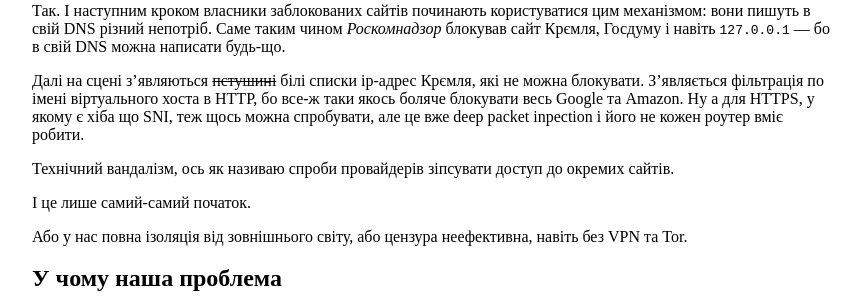
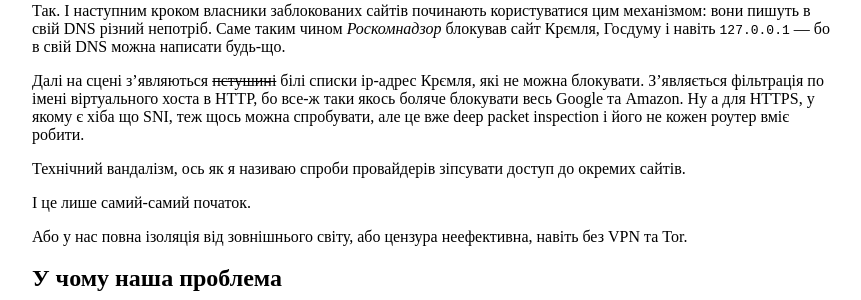
Before and after one commit to dk487/test.de.co.ua, a Jekyll site: the page built from _posts/2021/2021-07-09-on-censorship.md, in a window 1280 px wide. Shown: the part 838-1138 px from the top of the page, without its empty margins (208-1069 px from the left). Built offline with Jekyll 4.4.1, drawn with Linux system fonts in a browser that asks for light colours.

Commit message:
Updated On Censorship

```diff
--- a/_posts/2021/2021-07-09-on-censorship.md
+++ b/_posts/2021/2021-07-09-on-censorship.md
@@ -35,9 +35,9 @@ date: 2021-07-09 20:32:37 +03:00
 
 Так. І наступним кроком власники заблокованих сайтів починають користуватися цим механізмом: вони пишуть в свій DNS різний непотріб. Саме таким чином _Роскомнадзор_ блокував сайт Крємля, Госдуму і навіть `127.0.0.1` — бо в свій DNS можна написати будь-що.
 
-Далі на сцені з'являються ~~пєтушині~~ білі списки ip-адрес Крємля, які не можна блокувати. З'являється фільтрація по імені віртуального хоста в HTTP, бо все-ж таки якось боляче блокувати весь Google та Amazon. Ну а для HTTPS, у якому є хіба що SNI, теж щось можна спробувати, але це вже deep packet inpection і його не кожен роутер вміє робити.
+Далі на сцені з'являються ~~пєтушині~~ білі списки ip-адрес Крємля, які не можна блокувати. З'являється фільтрація по імені віртуального хоста в HTTP, бо все-ж таки якось боляче блокувати весь Google та Amazon. Ну а для HTTPS, у якому є хіба що SNI, теж щось можна спробувати, але це вже deep packet inspection і його не кожен роутер вміє робити.
 
-Технічний вандалізм, ось як називаю спроби провайдерів зіпсувати доступ до окремих сайтів.
+Технічний вандалізм, ось як я називаю спроби провайдерів зіпсувати доступ до окремих сайтів.
 
 І це лише самий-самий початок.
 
```
Also changed, not shown: other parts of _posts/2021/2021-07-09-on-censorship.md (+1 -1 lines).
